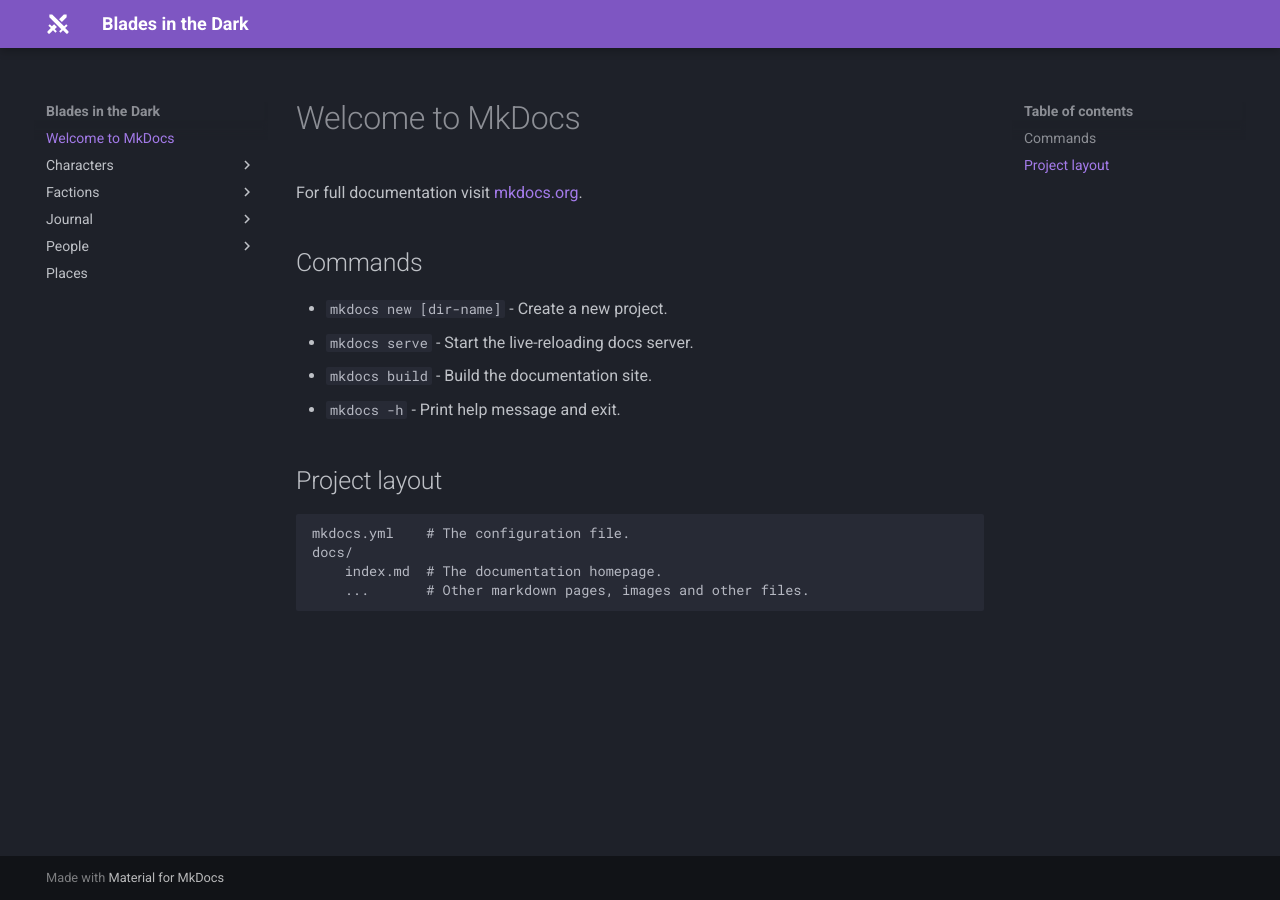
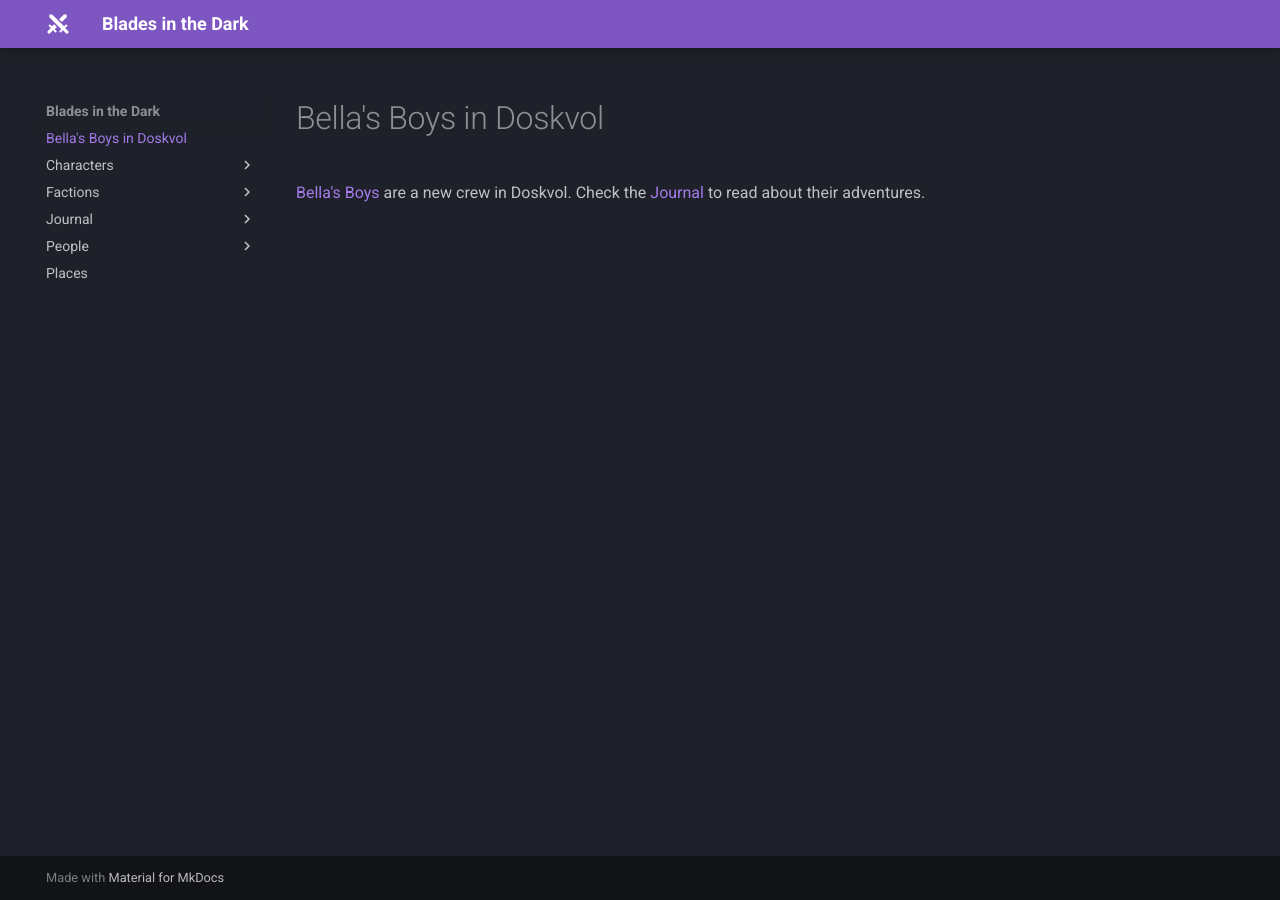
Before and after one commit to BinaryMan32/blades-in-the-dark-2025, an MkDocs documentation site: the page built from docs/index.md, in a window 1280 px wide. Built offline with MkDocs 1.6.1 and Material for MkDocs 9.7.7, drawn with Linux system fonts in a browser that asks for light colours.

Commit message:
replace home page

```diff
--- a/docs/index.md
+++ b/docs/index.md
@@ -1,17 +1,4 @@
-# Welcome to MkDocs
+# Bella's Boys in Doskvol
 
-For full documentation visit [mkdocs.org](https://www.mkdocs.org).
-
-## Commands
-
-* `mkdocs new [dir-name]` - Create a new project.
-* `mkdocs serve` - Start the live-reloading docs server.
-* `mkdocs build` - Build the documentation site.
-* `mkdocs -h` - Print help message and exit.
-
-## Project layout
-
-    mkdocs.yml    # The configuration file.
-    docs/
-        index.md  # The documentation homepage.
-        ...       # Other markdown pages, images and other files.
+[Bella's Boys](bellas-boys.md) are a new crew in Doskvol.
+Check the [Journal](journal/index.md) to read about their adventures.
```
